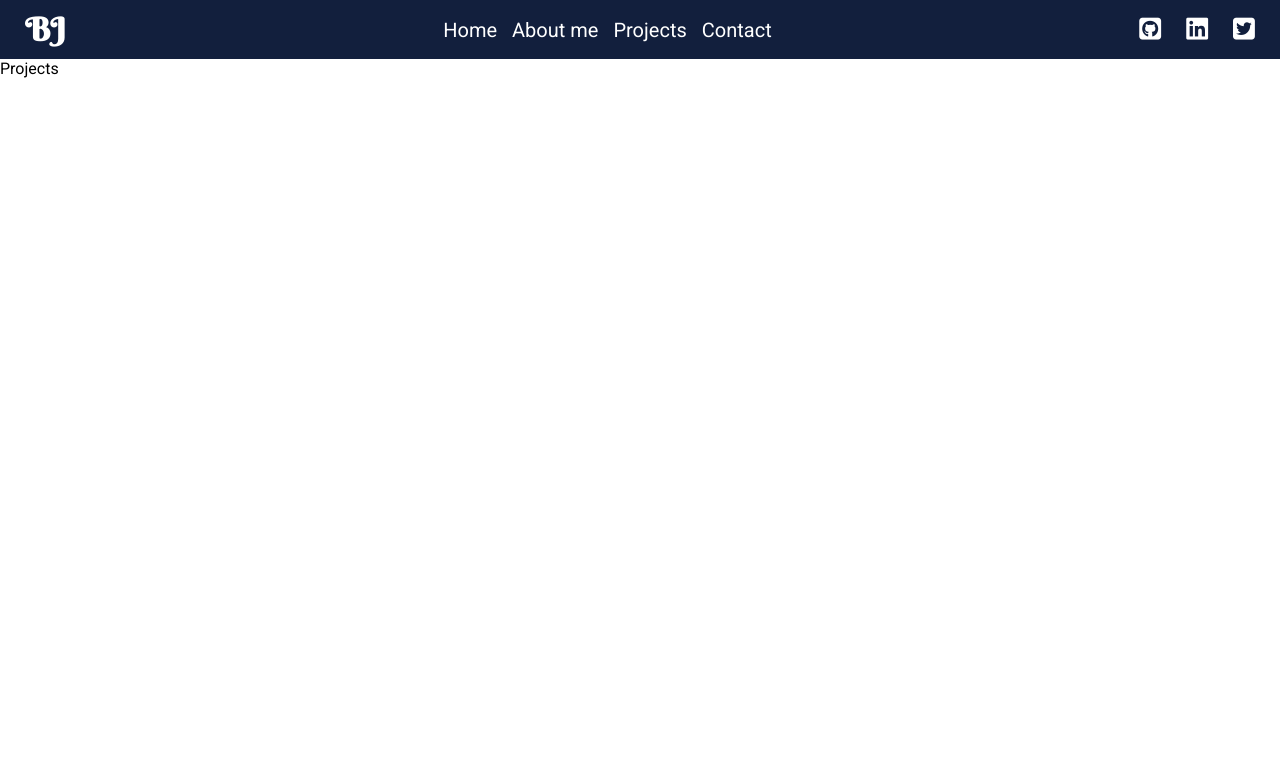
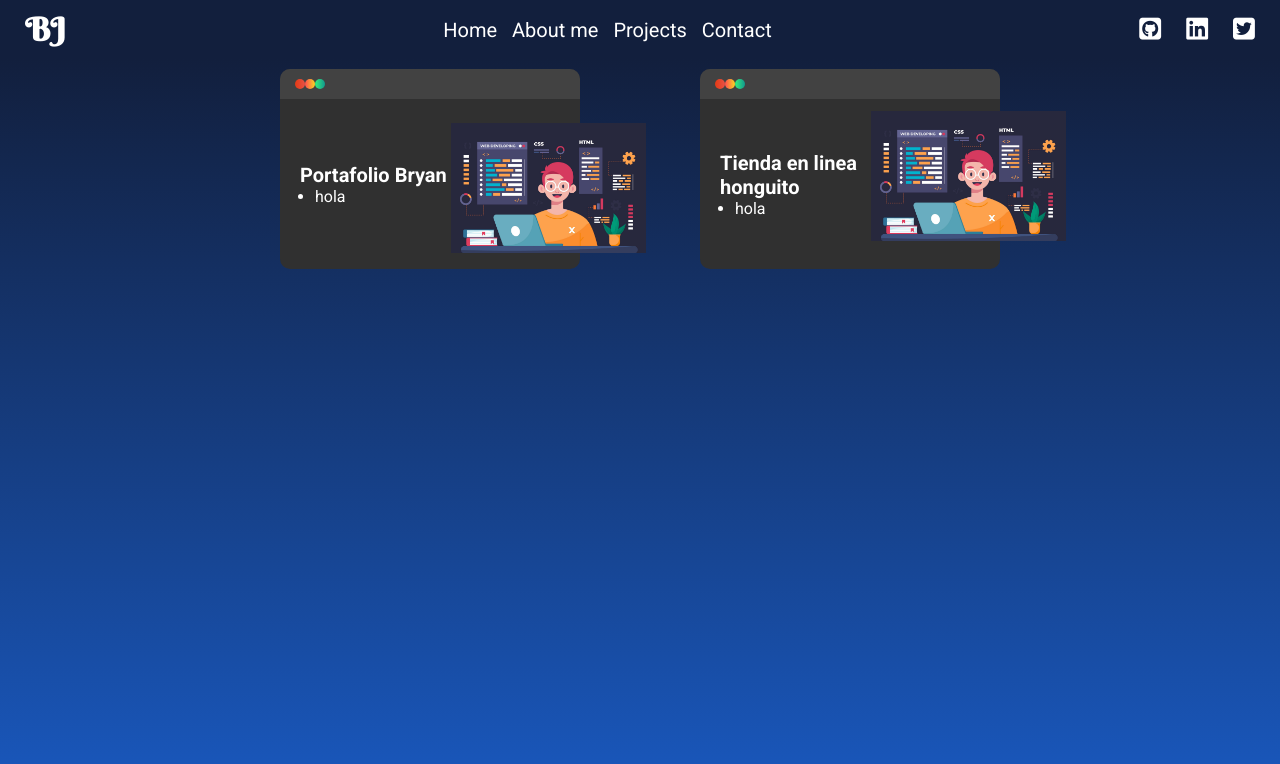
Before and after one commit to LaloJami/porfolio-eduardo-jami, a React app: page /project in a window 1280 px wide. Shown: the top 764 px of the page. Built offline with nearby package versions, Linux system fonts and the light colour scheme.

Commit message:
Generar un projects (#5)
* [add] Card

* [update] informacion proyectos

* [update] estilacion de proyectos

* [update] estilacion de card proyecto

```diff
--- /dev/null
+++ b/src/components/Card.jsx
@@ -0,0 +1,26 @@
+import React from 'react';
+import "../styles/components/Card.css"
+import imageTest from '../assets/images/4884785.jpg'
+
+const Card = ({ project }) => {
+  return (
+    <div className="Card">
+      <div className="barra-item">
+        <div className="circulo-item circulo-rojo"></div>
+        <div className="circulo-item circulo-amarillo"></div>
+        <div className="circulo-item circulo-verde"></div>
+      </div>
+      <div className="Card-container">
+        <div className="Card-info">
+          <h3>{project.name}</h3>
+          <ul>
+            <li>hola</li>
+          </ul>
+        </div>
+        <img className="card-image" src={imageTest} alt="" />
+      </div>
+    </div>
+  );
+};
+
+export { Card };
--- a/src/containers/AboutMe.jsx
+++ b/src/containers/AboutMe.jsx
@@ -9,13 +9,13 @@ const AboutMe = () => {
     <div className="About">
       <div className="About-container">
         <div className="About-info">
-          <h3>Sobre mi <i class="fas fa-address-card" /></h3>
+          <h3>Sobre mi <i className="fas fa-address-card" /></h3>
           <p>{data.aboutFull}</p>
           <p>{data.aboutpr2}</p>
-          <h3>Mis habilidades <i class="fas fa-laptop-code" /></h3>
+          <h3>Mis habilidades <i className="fas fa-laptop-code" /></h3>
           <ul>
-            {data.skills.map(skill => (
-              <li>{skill}</li>
+            {data.skills.map((skill,i) => (
+              <li key={i}>{skill}</li>
             ))}
           </ul>
         </div>
--- a/src/containers/Project.jsx
+++ b/src/containers/Project.jsx
@@ -1,9 +1,17 @@
 import React from 'react';
+import '../styles/containers/Project.css'
+import { Card } from '../components/Card';
+import initialState from '../initialState';
 
 const Project = () => {
+  const projects = initialState.data.projects;
   return (
-    <div>
-      Projects
+    <div className="Project">
+      <div className="Project-container">
+        {projects.map(project => (
+          <Card project={project} key={project.id} />
+        ))}
+      </div>
     </div>
   );
 };
--- a/src/initialState.js
+++ b/src/initialState.js
@@ -5,7 +5,22 @@ export default {
     'aboutFull': 'Hola, mi nombre es Bryan Jami y estudio ingenería en Tecnologías de la Información en la Universidad Yachay Tech. Tengo experiencia en Multiplatform Software, desarrollo web frontend, machine learning e Internet of Things.',
     'aboutpr2': 'Soy una persona autodidacta y me encanta aprender sobre nuevas tecnologías y/o herramientas más populares en el desarrollo de software. Soy una persona curiosa, analítica y me encanta los retos. Me gusta trabajr en equipo y estoy abierto a aprender de los demás.',
     'skills': ['Git/GitHub', 'HTML5', 'CSS3', 'JavaScript', 'Python', 'MySQL', 'PostgreSQL', 'Machine Learning'],
-    'projects': [],
+    'projects': [
+      {
+        'id': 1,
+        'name': 'Portafolio Bryan Jami',
+        'alt': 'portafolio Bryan Jami imagen',
+        'skills': ['React', 'Webpack', 'HTML', 'CSS'],
+        'link': 'https://google.com'
+      },
+      {
+        'id': 2,
+        'name': 'Tienda en linea honguito',
+        'alt': 'Imagen de tienda en linea',
+        'skills': ['React', 'Webpack', 'HTML', 'CSS'],
+        'link': 'https://google.com'
+      },
+    ],
     'contact': {
       'email': 'eduardo-jami@hotmail.com',
       'linkedin': 'https://www.linkedin.com/in/bryan-eduardo-jami-jami',
--- /dev/null
+++ b/src/styles/components/Card.css
@@ -0,0 +1,62 @@
+.Card{
+  height: 200px;
+	background-color: #303030;
+	border-radius: 10px;
+	display: flex;
+	flex-wrap: wrap;
+  width: 300px;
+  margin: 10px 60px;
+}
+.barra-item {
+	width: 100%;
+	height: 15%;
+	background-color: #424242;
+	display: flex;
+	align-items: center;
+	border-top-left-radius: 10px;
+	border-top-right-radius: 10px;
+	padding-left: 15px;
+}
+.circulo-item {
+	width: 10px;
+	height: 10px;
+	border-radius: 50%;
+	margin: 0 var(--tamaño);
+	transition: 0.2s;
+}
+
+.circulo-rojo {
+	background: linear-gradient(90deg, #e43a15 0%, #e65245 100%);
+}
+.circulo-amarillo {
+	background: linear-gradient(270deg, #f9d423 0%, #ff4e50 100%);
+}
+.circulo-verde {
+	background: linear-gradient(270deg, #11998e 0%, #38ef7d 100%);
+}
+.Card-container{
+  color: white;
+  padding-left: 20px;
+  position: relative;
+}
+.Card-info {
+  width: 210px;
+}
+.Card-container h3{
+  font-size: 20px;
+}
+.Card-container ul{
+  padding-left: 15px;
+}
+.card-image{
+  /* width: 65%; */
+	position: absolute;
+	left: 45%;
+	top: -40px;
+	object-fit: contain;
+}
+
+.card-image{
+  height: 130px;
+  width: 330px;
+}
--- /dev/null
+++ b/src/styles/containers/Project.css
@@ -0,0 +1,13 @@
+.Project{
+  background: linear-gradient(to bottom, #121f3d 0%, #1a5dc9 100%);
+  height: 100%;
+  width: 100%;
+  position: fixed;
+}
+.Project-container{
+  display: flex;
+  flex-wrap: wrap;
+  justify-content: center;
+  /* border: 1px solid black; */
+
+}
```
